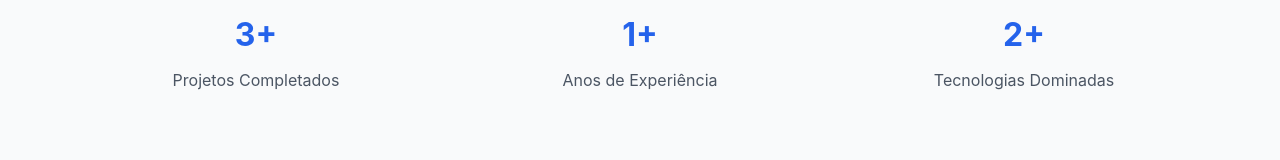
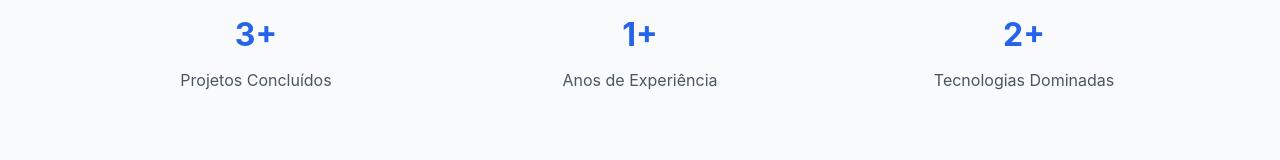
Before and after one commit to Nato0202/portifolio, a React (Vite) app in the folder frontend/: page / in a window 1280 px wide. Shown: the part 760-920 px from the top of the page. Built offline with nearby package versions, Linux system fonts and the light colour scheme.

Commit message:
Update Home.jsx

```diff
--- a/frontend/src/pages/Home.jsx
+++ b/frontend/src/pages/Home.jsx
@@ -56,7 +56,7 @@ const Home = () => {
           >
             <div className="stat-item">
               <h3 className="stat-number">3+</h3>
-              <p className="stat-label">Projetos Completados</p>
+              <p className="stat-label">Projetos Concluídos</p>
             </div>
             <div className="stat-item">
               <h3 className="stat-number">1+</h3>
```
